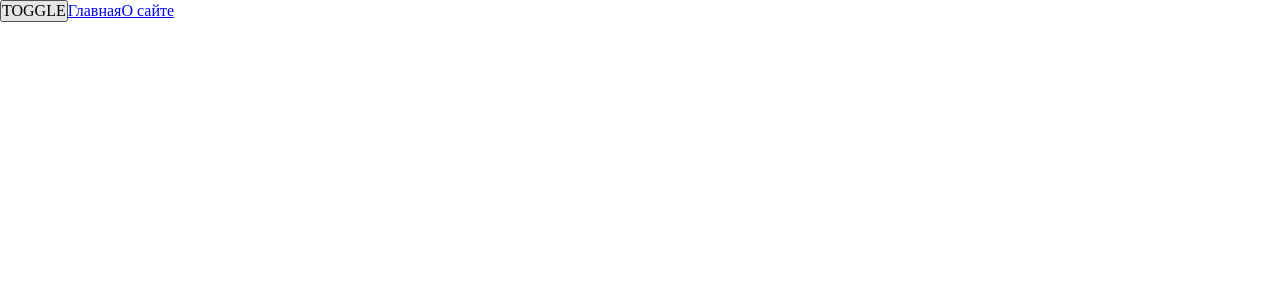
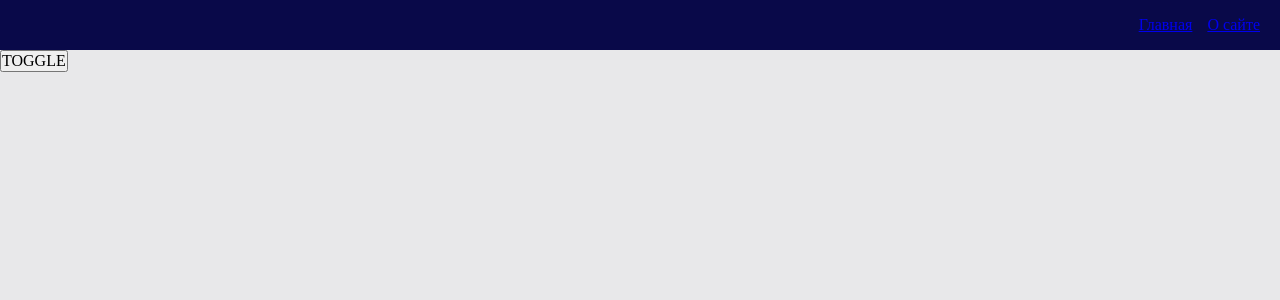
Before and after one commit to TomatoVan/Articles-app, a React app: page / in a window 1280 px wide. Shown: the top 300 px of the page. Built offline with nearby package versions, Linux system fonts and the light colour scheme.

Commit message:
feat: change navbar comp, styles

```diff
--- a/src/app/App.tsx
+++ b/src/app/App.tsx
@@ -1,9 +1,9 @@
 import React from 'react';
 import './styles/index.scss'
-import {Link,} from "react-router-dom";
 import {useTheme} from "app/providers";
 import {classNames} from "shared/lib/classNames/classNames";
 import {AppRouter} from "app/providers/router";
+import {Navbar} from "widgets/Navbar";
 
 
 const App = () => {
@@ -12,9 +12,10 @@ const App = () => {
 
 	return (
 	<div className={classNames('app', {}, [theme])}>
+
+		<Navbar/>
 		<button onClick={toggleTheme}>TOGGLE</button>
-		<Link to={'/'}>Главная</Link>
-		<Link to={'/about'}>О сайте</Link>
+
 		<AppRouter/>
 
 	</div>
--- a/src/app/providers/ThemeProvider/lib/ThemeContext.ts
+++ b/src/app/providers/ThemeProvider/lib/ThemeContext.ts
@@ -1,7 +1,7 @@
 import {createContext} from "react";
 
 export enum Theme {
-	LIGHT = 'normal',
+	LIGHT = 'light',
 	DARK = 'dark'
 }
 
--- a/src/app/styles/index.scss
+++ b/src/app/styles/index.scss
@@ -1,6 +1,6 @@
 @import "reset";
 @import "variables/global";
-@import "themes/normal";
+@import "themes/light";
 @import "themes/dark";
 
 .app {
--- a/src/app/styles/themes/dark.scss
+++ b/src/app/styles/themes/dark.scss
@@ -1,5 +1,6 @@
 .app.dark {
     --bg-color: #090949;
+    --inverted-bg-color: #e8e8ea;
 
     --primary-color: #049604;
     --secondary-color: #04ff04;
--- a/src/app/styles/themes/normal.scss
+++ b/src/app/styles/themes/light.scss
@@ -1,5 +1,6 @@
 .app.light {
     --bg-color: #e8e8ea;
+    --inverted-bg-color: #090949;
 
     --primary-color: #0232c2;
     --secondary-color: #0449e0;
--- a/src/app/styles/variables/global.scss
+++ b/src/app/styles/variables/global.scss
@@ -8,4 +8,7 @@
     --font-size-l:24px;
     --font-line-l:32px;
     --font-l: var(--font-size-l) / var(--font-line-l) var (--font-family-main);
+
+    //Размеры
+    --navbar-height: 50px;
 }
--- a/src/shared/lib/classNames/classNames.ts
+++ b/src/shared/lib/classNames/classNames.ts
@@ -1,10 +1,10 @@
 
 type Mods = Record<string, boolean | string>
 
-export function classNames(cls: string, mods: Mods, additional: string[]):string {
+export function classNames(cls: string, mods: Mods = {}, additional: string[] = []):string {
 	return [
 		cls,
-	...additional,
+	...additional.filter(Boolean),
 	Object.entries(mods)
 	.filter(([className, value]) => Boolean(value))
 	.map(([className, value]) => className)
--- /dev/null
+++ b/src/widgets/Navbar/index.ts
@@ -0,0 +1,5 @@
+import {Navbar} from "./ui/Navbar";
+
+export {
+	Navbar,
+}
--- /dev/null
+++ b/src/widgets/Navbar/ui/Navbar.module.scss
@@ -0,0 +1,16 @@
+.Navbar {
+    width: 100%;
+    height: var(--navbar-height);
+    background: var(--inverted-bg-color);
+    display: flex;
+    align-items: center;
+    padding: 20px;
+}
+
+.links {
+    margin-left: auto;
+}
+
+.mainLink {
+    margin-right: 15px;
+}
--- /dev/null
+++ b/src/widgets/Navbar/ui/Navbar.tsx
@@ -0,0 +1,20 @@
+import React from 'react';
+import {Link} from "react-router-dom";
+import {classNames} from "shared/lib/classNames/classNames";
+import cls from './Navbar.module.scss';
+
+interface NavbarProps {
+	className?: string;
+}
+
+
+export const Navbar = ({className}: NavbarProps) => {
+	return (
+	<div className={classNames(cls.Navbar, {}, [className] )}>
+		<div className={cls.links}>
+			<Link className={cls.mainLink} to={'/'}>Главная</Link>
+			<Link to={'/about'}>О сайте</Link>
+		</div>
+	</div>
+	);
+};
```
